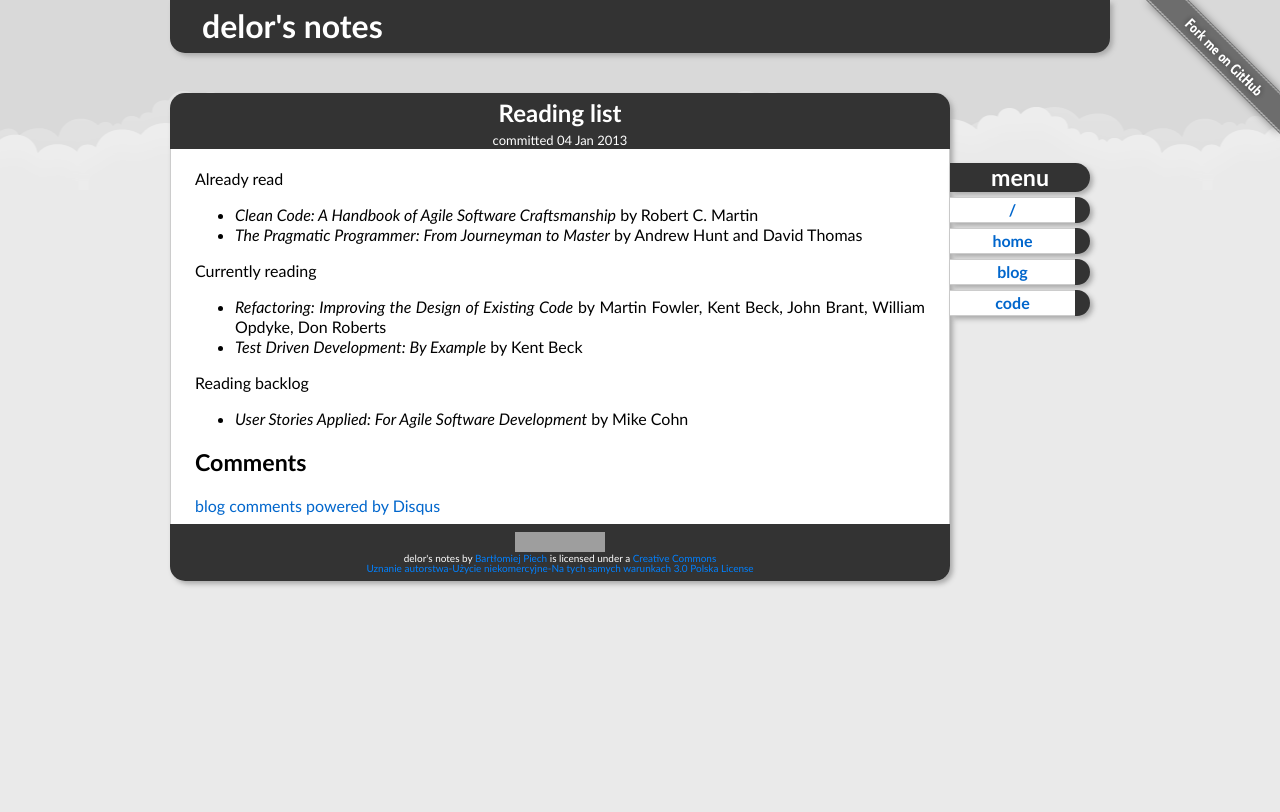
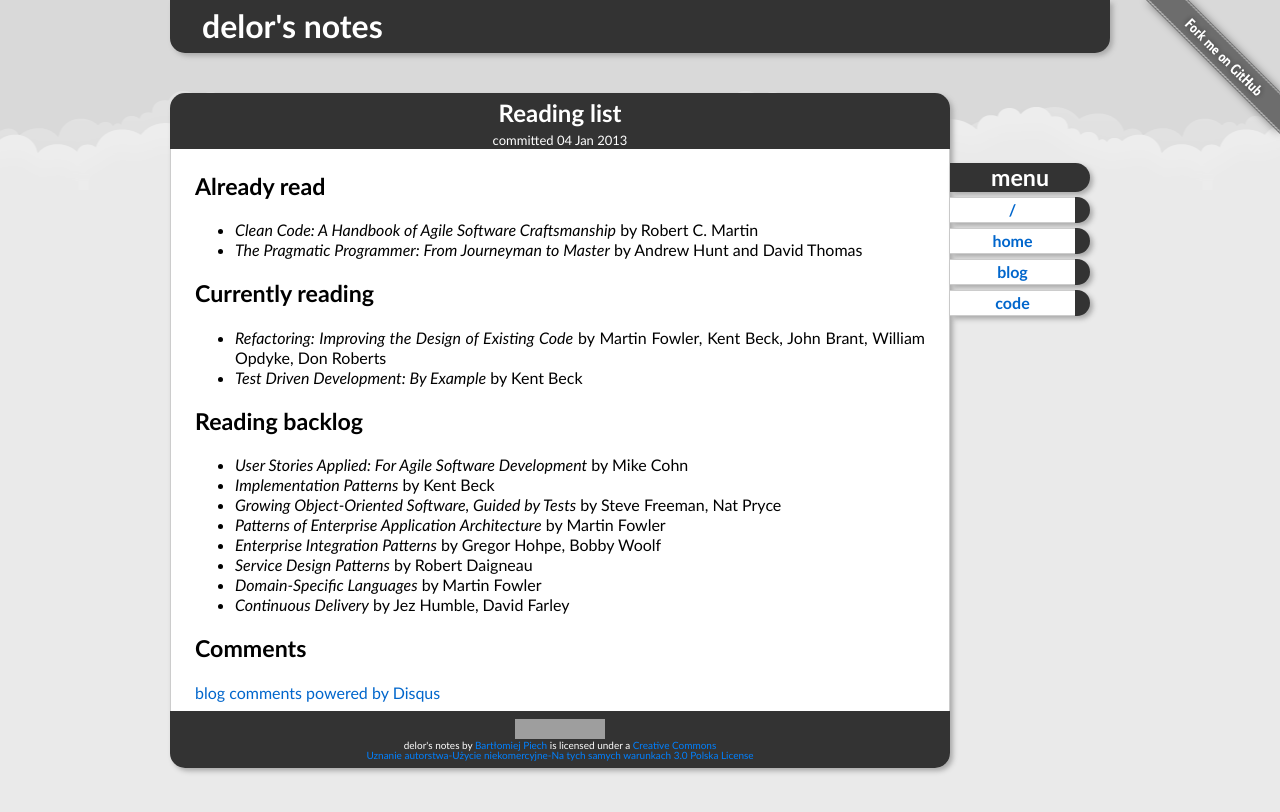
Before and after one commit to delor/delor.github.com, a Jekyll site: the page built from _posts/2013-01-04-reading-list.markdown, in a window 1280 px wide. Shown: the top 812 px of the page. Built offline with Jekyll 4.4.1, drawn with Linux system fonts in a browser that asks for light colours; Markdown is read by kramdown in place of the engine named in the settings; comment, search, counter and statistics services are not loaded; grey boxes are pictures that could not be loaded.

```diff
--- a/_posts/2013-01-04-reading-list.markdown
+++ b/_posts/2013-01-04-reading-list.markdown
@@ -2,16 +2,23 @@
 layout: post
 title: Reading list
 ---
-Already read
+## Already read
 
 * _Clean Code: A Handbook of Agile Software Craftsmanship_ by Robert C. Martin
 * _The Pragmatic Programmer: From Journeyman to Master_ by Andrew Hunt and David Thomas
 
-Currently reading
+## Currently reading
 
 * _Refactoring: Improving the Design of Existing Code_ by Martin Fowler, Kent Beck, John Brant, William Opdyke, Don Roberts
 * _Test Driven Development: By Example_ by Kent Beck
 
-Reading backlog
+## Reading backlog
 
 * _User Stories Applied: For Agile Software Development_ by Mike Cohn
+* _Implementation Patterns_ by Kent Beck
+* _Growing Object-Oriented Software, Guided by Tests_ by Steve Freeman, Nat Pryce
+* _Patterns of Enterprise Application Architecture_ by Martin Fowler
+* _Enterprise Integration Patterns_ by Gregor Hohpe, Bobby Woolf
+* _Service Design Patterns_ by Robert Daigneau
+* _Domain-Specific Languages_ by Martin Fowler
+* _Continuous Delivery_ by Jez Humble, David Farley
```
